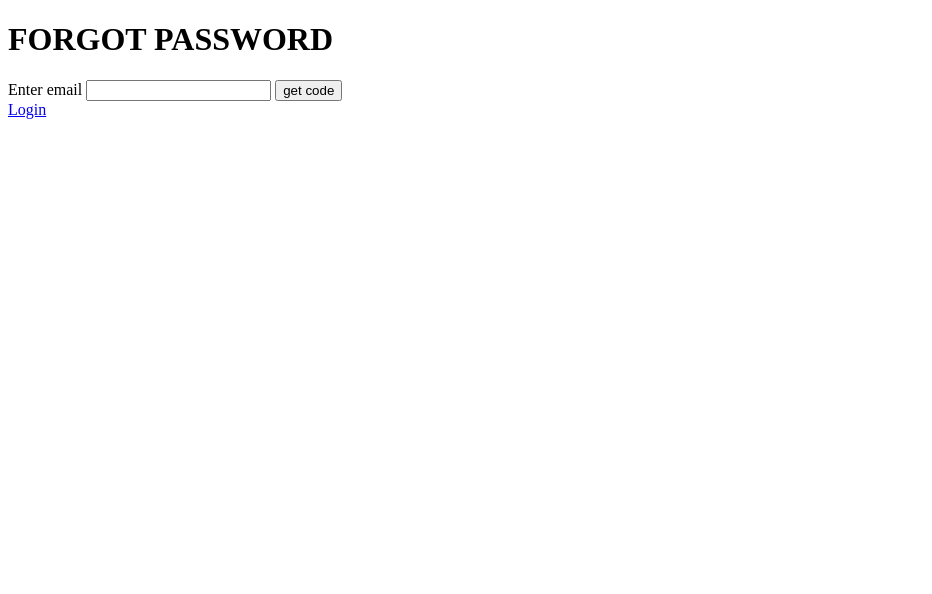
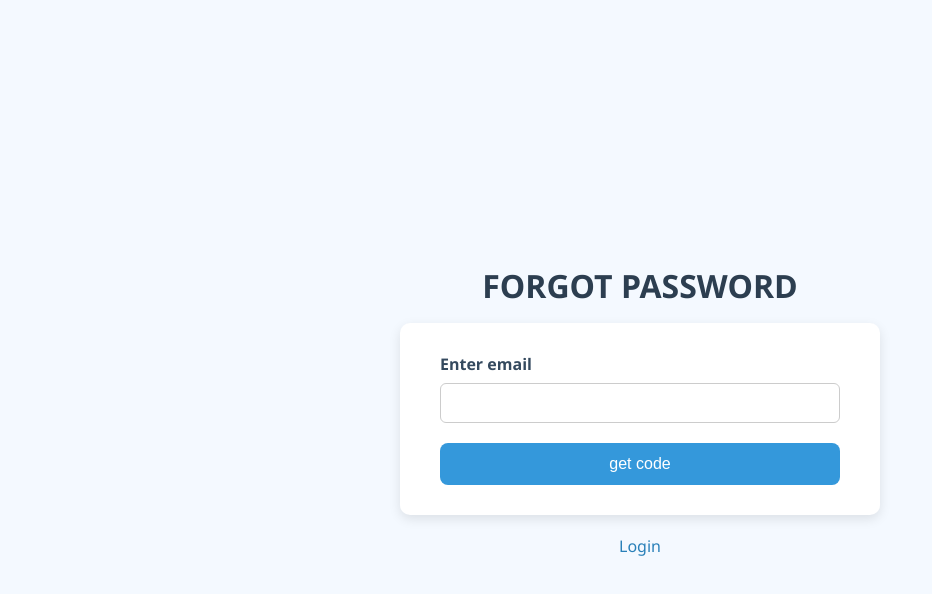
Before and after one commit to shankhwarsumit1/EXPANCEAPP, a website: page public/login/forgotPassword.html in a window 1280 px wide. Shown: the whole page, without its empty margins (0-932 px from the left). Drawn offline with nearby package versions, Linux system fonts and the light colour scheme; a web font is replaced by a local one.

Commit message:
signup and forgot password frontend styled

```diff
--- /dev/null
+++ b/public/login/forgotPassword.css
@@ -0,0 +1,78 @@
+body {
+      margin: 0;
+      padding: 0;
+      font-family: 'Segoe UI', sans-serif;
+      background: #f4f9ff;
+      display: flex;
+      justify-content: center;
+      align-items: center;
+      flex-direction: column;
+      min-height: 100vh;
+    }
+
+    .heading {
+      color: #2c3e50;
+      margin-bottom: 1rem;
+      font-size: 2rem;
+    }
+
+    form {
+      background-color: #ffffff;
+      padding: 30px 40px;
+      border-radius: 10px;
+      box-shadow: 0 4px 12px rgba(0, 0, 0, 0.1);
+      width: 100%;
+      max-width: 400px;
+      display: flex;
+      flex-direction: column;
+    }
+
+    label {
+      margin-bottom: 8px;
+      font-weight: 600;
+      color: #34495e;
+    }
+
+    input[type="text"] {
+      padding: 10px;
+      border-radius: 6px;
+      border: 1px solid #ccc;
+      outline: none;
+      font-size: 16px;
+      transition: 0.2s;
+      margin-bottom: 20px;
+    }
+
+    input:focus {
+      border-color: #3498db;
+      box-shadow: 0 0 5px #3498db50;
+    }
+
+    button {
+      padding: 12px;
+      background-color: #3498db;
+      color: #fff;
+      font-size: 16px;
+      border: none;
+      border-radius: 8px;
+      cursor: pointer;
+      transition: background-color 0.3s ease;
+    }
+
+    button:hover {
+      background-color: #2980b9;
+    }
+
+    a {
+      display: block;
+      margin-top: 20px;
+      color: #2980b9;
+      font-weight: 500;
+      text-decoration: none;
+      transition: color 0.3s ease;
+    }
+
+    a:hover {
+      color: #1c5980;
+      text-decoration: underline;
+    }
--- a/public/login/forgotPassword.html
+++ b/public/login/forgotPassword.html
@@ -1,20 +1,23 @@
 <!DOCTYPE html>
 <html lang="en">
 <head>
-        <meta charset="UTF-8">
-        <meta name="viewport" content="width=device-width, initial-scale=1.0">
+  <meta charset="UTF-8" />
+  <meta name="viewport" content="width=device-width, initial-scale=1.0"/>
   <title>Forgot Password</title>
+  <link href="https://fonts.googleapis.com/css2?family=Segoe+UI&display=swap" rel="stylesheet"/>
+  <link rel="stylesheet" href="./forgotPassword.css">
 </head>
 <body>
   <h1 class="heading">FORGOT PASSWORD</h1>
-     <form id="forgotform" >
+  <form id="forgotform">
     <label for="forgot-email">Enter email</label>
-     <input type="text" name="forgot-email" id="forgot-email">
+    <input type="text" name="forgot-email" id="forgot-email" />
     <button type="submit" id="submitBtn">get code</button>
   </form>
   <a href="/login/login.html">Login</a>
+  <p id="message" style="display: none; color: green; font-weight: bold; margin-top: 1rem;"></p>
+
+  <script src="./forgotPassword.js"></script>
+  <script src="https://cdnjs.cloudflare.com/ajax/libs/axios/1.9.0/axios.min.js"></script>
 </body>
-    <script src='./forgotPassword.js'></script>
-    <script src="https://cdnjs.cloudflare.com/ajax/libs/axios/1.9.0/axios.min.js"></script>
-
 </html>
--- a/public/login/forgotPassword.js
+++ b/public/login/forgotPassword.js
@@ -2,13 +2,17 @@ window.addEventListener('DOMContentLoaded',(e)=>{
     e.preventDefault();
     form = document.getElementById('forgotform');
     const emailInput = document.getElementById('forgot-email');
-    const submitBtn = document.getElementById('submitBtn');
+    const message = document.getElementById('message');
+
     form.addEventListener('submit',async(e)=>{
         try{ e.preventDefault();
+           message.innerText = "Wait for few seconds";
+           message.style.display = "block";
            const obj = {email:emailInput.value};
            const res = await axios.get(`http://localhost:3000/password/forgotpassword`,{
             headers:{"Usermail":obj.email}
            });
+           message.innerText = "Check your email";
            console.log(res.data.code);
         }
         catch(err){
--- /dev/null
+++ b/public/signup/signup.css
@@ -0,0 +1,80 @@
+
+    body {
+      margin: 0;
+      padding: 0;
+      font-family: "Segoe UI", sans-serif;
+      background-color: #f4f9ff;
+      display: flex;
+      flex-direction: column;
+      align-items: center;
+      justify-content: center;
+      min-height: 100vh;
+    }
+
+    h1 {
+      color: #2c3e50;
+      margin-bottom: 1rem;
+    }
+
+    form {
+      background-color: #ffffff;
+      padding: 30px 40px;
+      border-radius: 10px;
+      box-shadow: 0 4px 12px rgba(0, 0, 0, 0.1);
+      width: 100%;
+      max-width: 400px;
+      display: flex;
+      flex-direction: column;
+    }
+
+    label {
+      margin-top: 15px;
+      font-weight: 600;
+      color: #34495e;
+    }
+
+    input[type="text"],
+    input[type="password"] {
+      margin-top: 8px;
+      padding: 10px;
+      border-radius: 6px;
+      border: 1px solid #ccc;
+      outline: none;
+      font-size: 16px;
+      transition: 0.2s;
+    }
+
+    input:focus {
+      border-color: #3498db;
+      box-shadow: 0 0 5px #3498db50;
+    }
+
+    button {
+      margin-top: 25px;
+      padding: 12px;
+      background-color: #3498db;
+      color: #fff;
+      font-size: 16px;
+      border: none;
+      border-radius: 8px;
+      cursor: pointer;
+      transition: background-color 0.3s ease;
+    }
+
+    button:hover {
+      background-color: #2980b9;
+    }
+
+    a {
+      display: block;
+      margin-top: 20px;
+      color: #2980b9;
+      font-weight: 500;
+      text-decoration: none;
+      transition: color 0.3s ease;
+    }
+
+    a:hover {
+      color: #1c5980;
+      text-decoration: underline;
+    }
```
Also changed, not shown: public/signup/signup.html (+9 -6 lines). Lines whose indentation alone changed are shown as unchanged.
